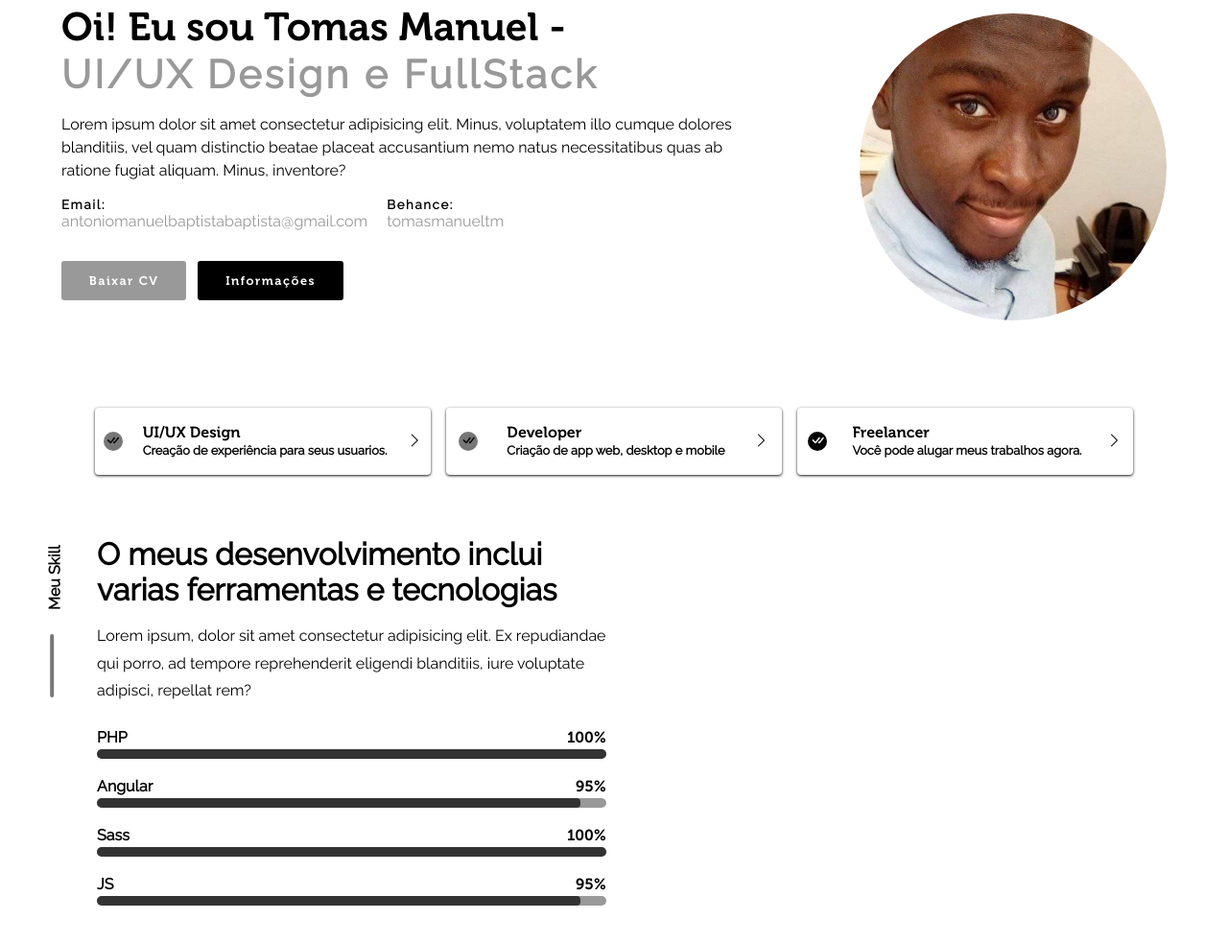
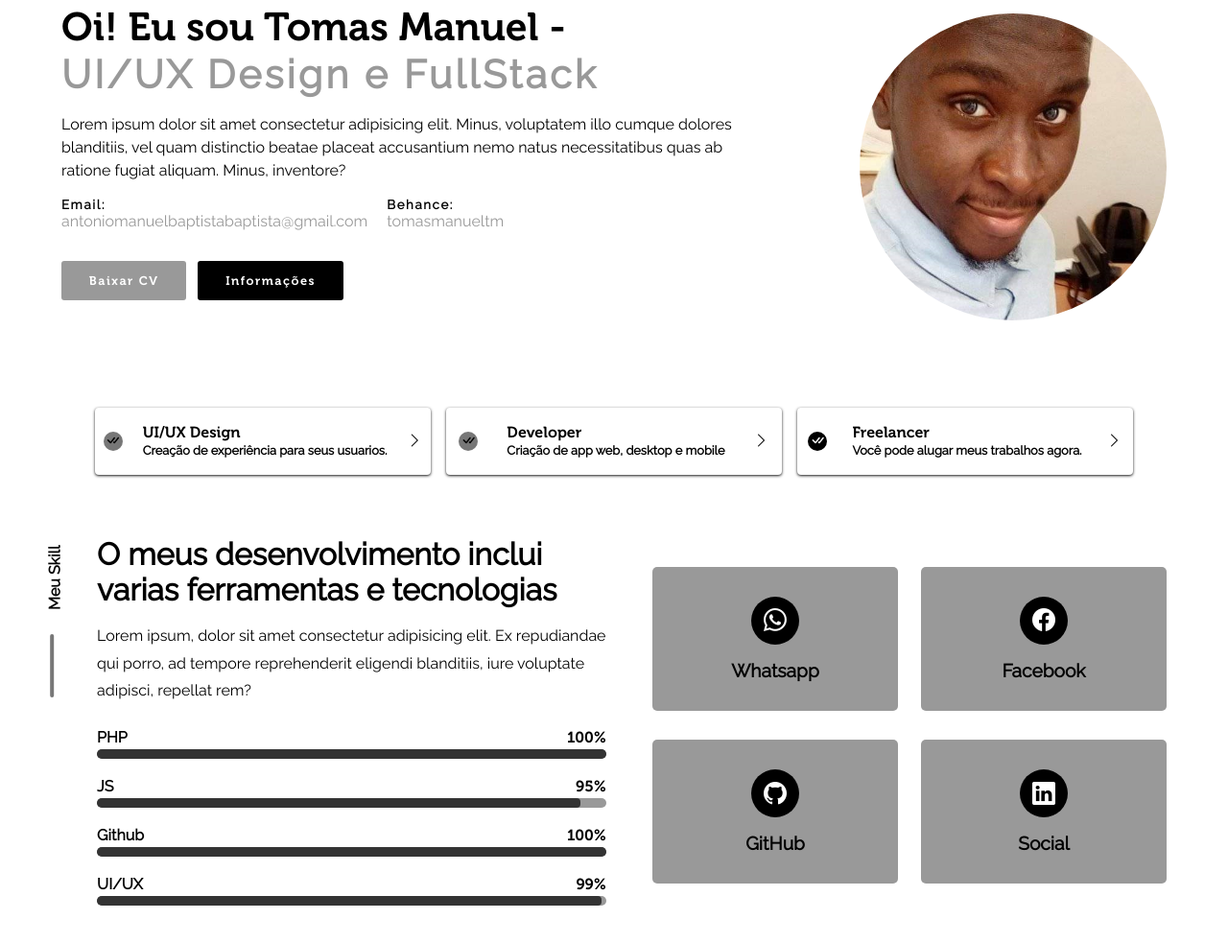
Before and after one commit to tomasmanueltm/portflio-v, a plain HTML site: page index.html in a window 1280 px wide. Shown: the part 171-1154 px from the top of the page at 96% size. Drawn offline with Linux system fonts and the light colour scheme.

Commit message:
port completo

```diff
--- a/assets/components/index.sass
+++ b/assets/components/index.sass
@@ -209,7 +209,7 @@ section
         @include table
             @include grid(1)
 
-        .sobre
+        div.sobre
             @include grid-r(.1fr 1fr)
 
             p
@@ -248,7 +248,7 @@ section
                 span
                     font-weight: 400
                     line-height: 1.8rem
-                ul
+                .lista-progress
                     padding: 1.3rem 0 0 0
 
                     li
@@ -291,5 +291,29 @@ section
                                 border-radius: 4px
                                 position: absolute
 
-                                transition: width 200ms
+                                transition: width 2ms
                             // background: radial-gradient( circle closest-side, transparent 66%, white 0), conic-gradient( #4e79a7 8%, #f28e2c 0, #f28e2c 61%)
+        .lista-skill
+            @include grid(2, 1.5rem)
+            padding: 2rem!important
+
+            li
+                height: 150px
+                background: #999
+                border-radius: 5px
+                margin: 0px!important
+                @include flex(center, center, column, 1rem)
+
+                span
+                    width: 50px
+                    height: 50px
+                    padding: 1.4rem
+                    background: #000
+                    border-radius: 50%
+                    @include flex(center, center)
+
+                    i
+                        color: #fff
+                        font-size: 1.5rem
+                h5
+                    font-size: 1.2rem
--- a/index.html
+++ b/index.html
@@ -90,21 +90,21 @@
                 <div class="descricao">
                     <h1>O meus desenvolvimento inclui varias ferramentas e tecnologias</h1>
                     <span>Lorem ipsum, dolor sit amet consectetur adipisicing elit. Ex repudiandae qui porro, ad tempore reprehenderit eligendi blanditiis, iure voluptate adipisci, repellat rem?</span>
-                    <ul>
+                    <ul class="lista-progress">
                         <li>
-                            <h2><span>PHP</span><span data-progress="100">%</span></h2>
-                            <div class="progress"><i></i></div>
-                        </li>
-                        <li>
-                            <h2><span>Angular</span><span data-progress="95">%</span></h2>
-                            <div class="progress"><i></i></div>
-                        </li>
-                        <li>
-                            <h2><span>Sass</span><span data-progress="100">%</span></h2>
+                            <h2><span>PHP </span><span data-progress="100">%</span></h2>
                             <div class="progress"><i></i></div>
                         </li>
                         <li>
                             <h2><span>JS</span><span data-progress="95">%</span></h2>
+                            <div class="progress"><i></i></div>
+                        </li>
+                        <li>
+                            <h2><span>Github</span><span data-progress="100">%</span></h2>
+                            <div class="progress"><i></i></div>
+                        </li>
+                        <li>
+                            <h2><span>UI/UX</span><span data-progress="99">%</span></h2>
                             <div class="progress">
                                 <i></i>
                             </div>
@@ -112,22 +112,22 @@
                     </ul>
                 </div>
             </div>
-            <ul class="lista">
+            <ul class="lista-skill">
                 <li>
-                    <i class="bi bi"></i>
-                    <h5></h5>
+                    <span><i class="bi bi-whatsapp"></i></span>
+                    <h5>Whatsapp</h5>
                 </li>
                 <li>
-                    <i class="bi bi"></i>
-                    <h5></h5>
+                    <span><i class="bi bi-facebook"></i></span>
+                    <h5>Facebook</h5>
                 </li>
                 <li>
-                    <i class="bi bi"></i>
-                    <h5></h5>
+                    <span><i class="bi bi-github"></i></span>
+                    <h5>GitHub</h5>
                 </li>
                 <li>
-                    <i class="bi bi"></i>
-                    <h5></h5>
+                    <span><i class="bi bi-linkedin"></i></span>
+                    <h5>Social</h5>
                 </li>
             </ul>
         </article>
```
Also changed, not shown: assets/components/index.css, 1 other file.
